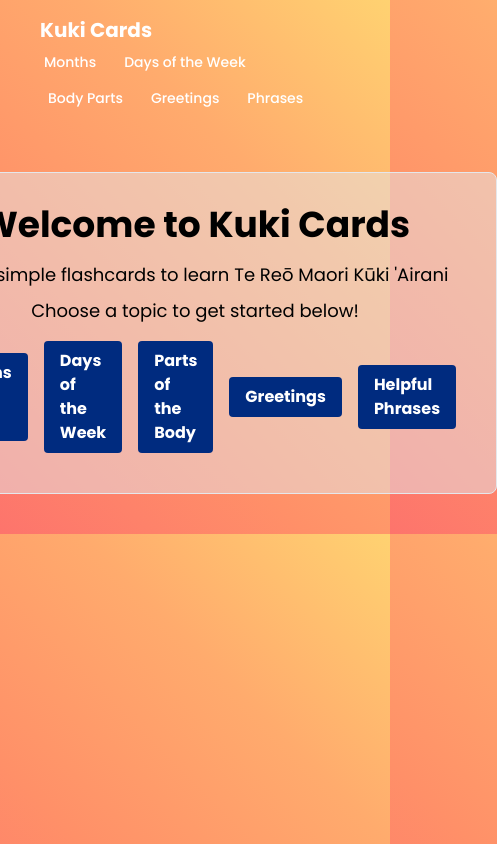
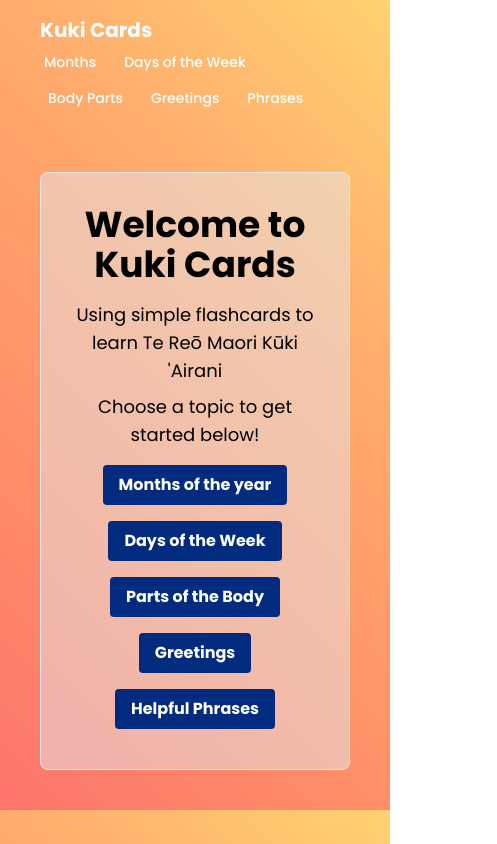
Before and after one commit to trish-tararo-03/Kuki-Airani-Flashcards, a React (Vite) app: page / in a window 390 px wide. Shown: the whole page, 497 px wide, since content can reach past the window. Built offline with nearby package versions, Linux system fonts and the light colour scheme.

Commit message:
change flex direction for phone

```diff
--- a/src/components/Home.jsx
+++ b/src/components/Home.jsx
@@ -15,7 +15,7 @@ export default function Home() {
           Choose a topic to get started below!
         </p>
 
-        <div className="flex flex-row gap-4 p-2 items-center">
+        <div className="flex flex-col gap-4 p-2 items-center">
           <Link
             to="/months"
             className="bg-primary hover:bg-green text-secondary font-bold py-2 px-4 rounded"
```
